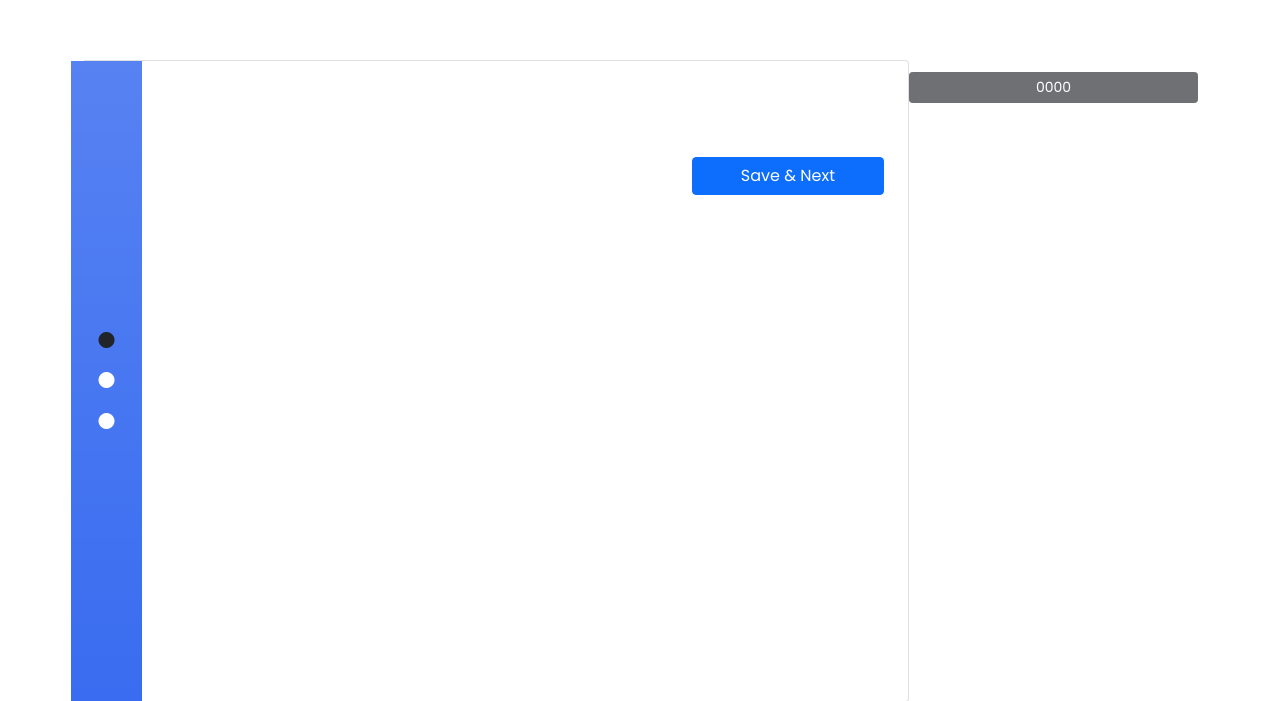
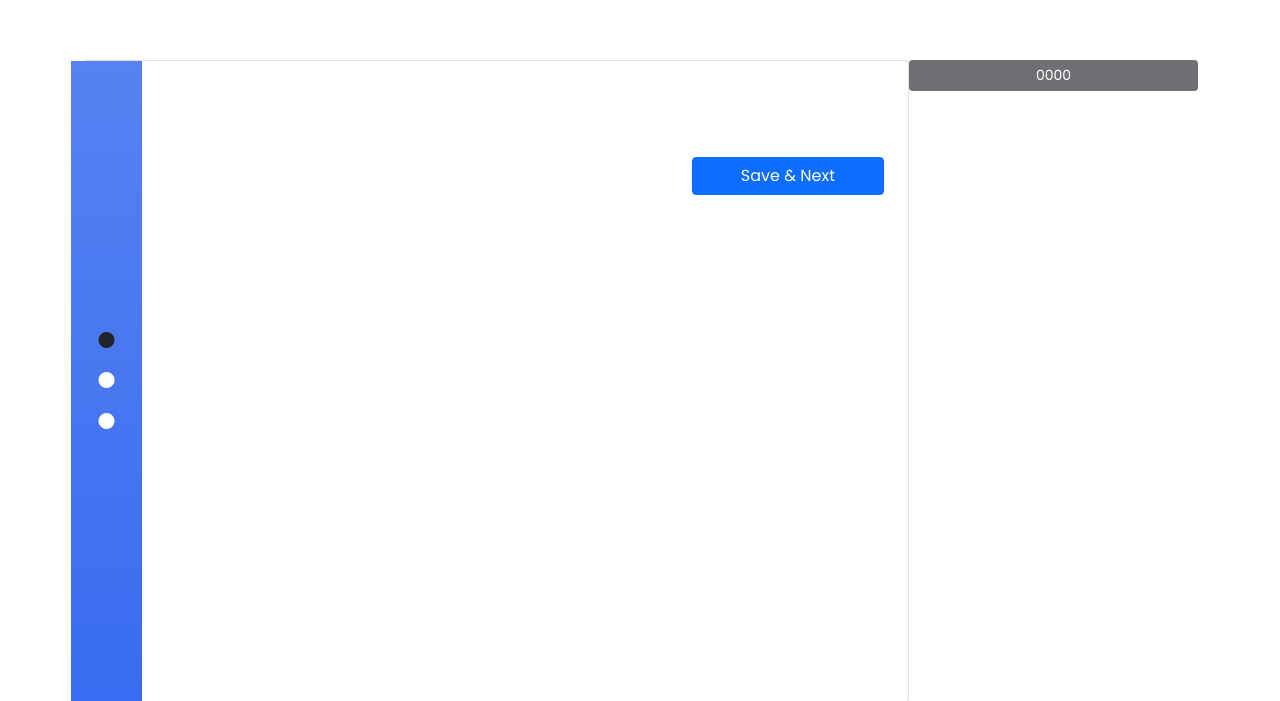
Before and after one commit to aminduishara/mediacorp, a CodeIgniter app: page /database/index.php/welcome/index in a window 1280 px wide. Shown: the top 701 px of the page. Run offline with CodeIgniter, Linux system fonts and the light colour scheme; data that the repository does not hold is empty; some libraries are stand-ins or nearby versions.

Commit message:
Margin changed

```diff
--- a/application/views/homeImpl.php
+++ b/application/views/homeImpl.php
@@ -2,7 +2,7 @@
 
 <div class="container pt-5 pb-1">
   <h3 class="text-center"><?php if (isset($para->mas_compara_header1)) echo $para->mas_compara_header1; ?></h3>
-  <input class="float-end btn btn-sm btn-dark" id="refNo" value="0000" disabled style="margin-top: 1rem;">
+  <input class="float-end btn btn-sm btn-dark mt-1" id="refNo" value="0000" disabled>
   <input class="float-end btn btn-sm btn-dark" id="aplicentID" value="-1" hidden>
 </div>
 <div class="container mb-5">
```
